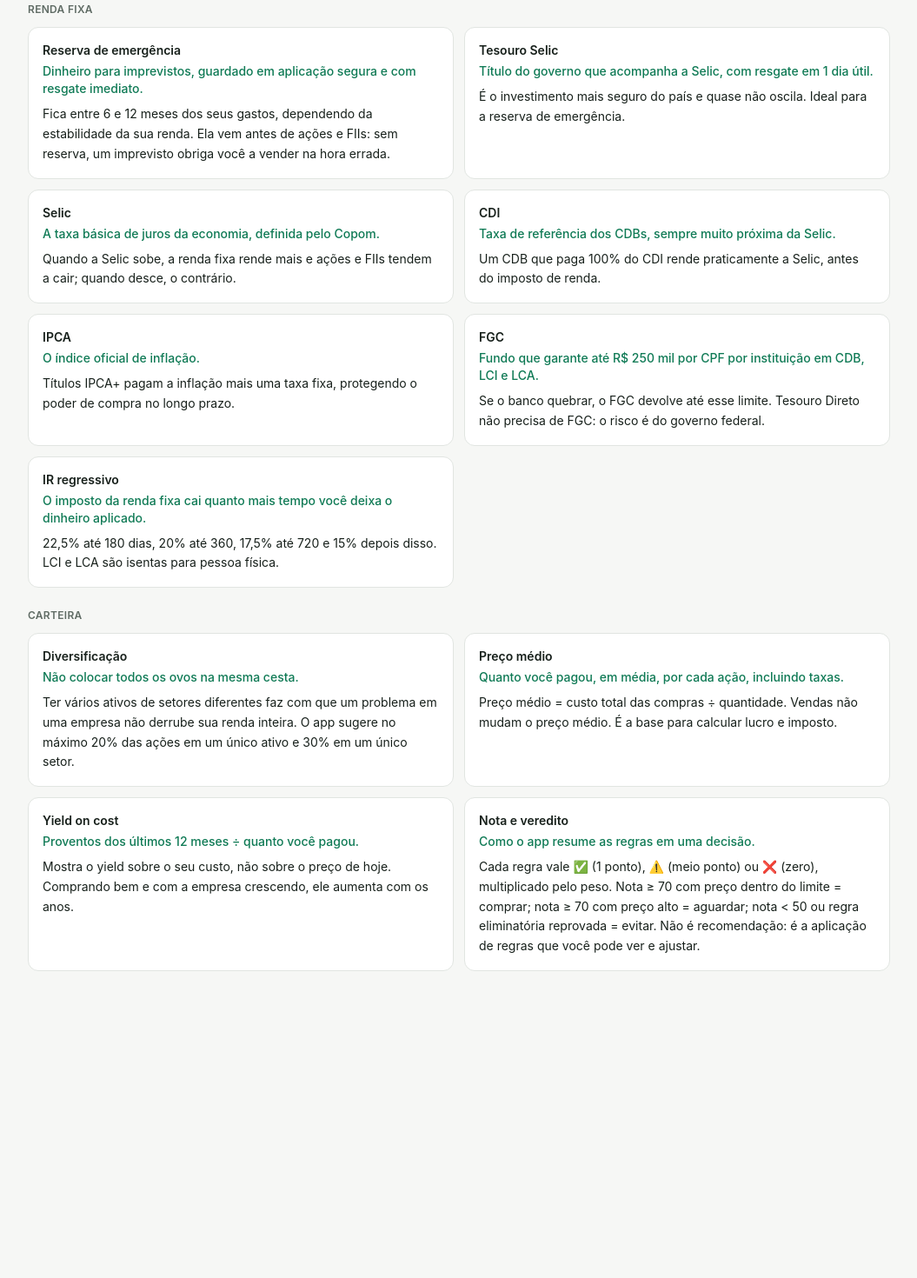
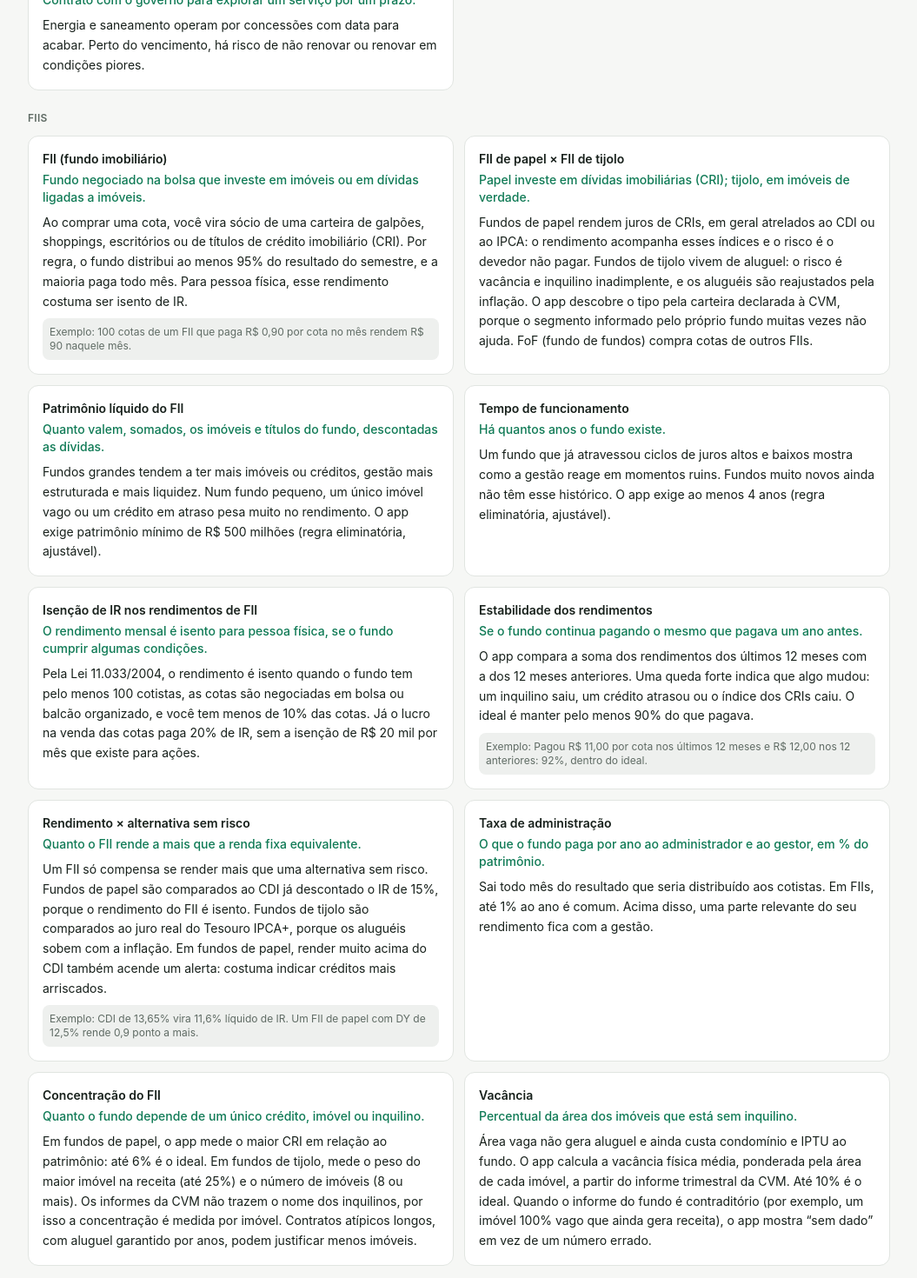
Before and after one commit to Dev-Etto/carteira-dividendos, a Next.js app in the folder frontend/: page /aprender in a window 1280 px wide. Shown: the part 3420-4890 px from the top of the page at 87% size, without its empty margins (224-1279 px from the left). Before the commit the page ends 4569 px from the top, so only its background shows below. Built offline with nearby package versions, Linux system fonts and the light colour scheme.

Commit message:
Explica FIIs, P/VP, vacância e as demais regras de FII no glossário

```diff
--- a/frontend/src/app/aprender/page.tsx
+++ b/frontend/src/app/aprender/page.tsx
@@ -5,7 +5,7 @@ import { useMemo, useState } from "react";
 import { Card, inputCls, PageHeader } from "@/components/ui";
 import { GLOSSARIO, TRILHA_INICIO } from "@/content/glossario";
 
-const CATEGORIAS = ["básico", "ações", "setores", "renda fixa", "carteira"] as const;
+const CATEGORIAS = ["básico", "ações", "setores", "fiis", "renda fixa", "carteira"] as const;
 
 export default function Aprender() {
   const [q, setQ] = useState("");
--- a/frontend/src/content/glossario.ts
+++ b/frontend/src/content/glossario.ts
@@ -4,7 +4,7 @@ export type Termo = {
   curto: string;
   explicacao: string;
   exemplo?: string;
-  categoria: "básico" | "ações" | "renda fixa" | "carteira" | "setores";
+  categoria: "básico" | "ações" | "fiis" | "renda fixa" | "carteira" | "setores";
 };
 
 export const GLOSSARIO: Termo[] = [
@@ -166,7 +166,9 @@ export const GLOSSARIO: Termo[] = [
     slug: "p-vp",
     termo: "P/VP (preço ÷ valor patrimonial)",
     curto: "Quanto você paga em relação ao patrimônio da empresa.",
-    explicacao: "P/VP 1 = você paga exatamente o valor do patrimônio. É o múltiplo mais usado para bancos e FIIs.",
+    explicacao:
+      "P/VP 1 = você paga exatamente o valor do patrimônio. É o múltiplo mais usado para bancos e FIIs. Em FIIs, o app usa o P/VP como faixa de segurança, não como ranking: acima do máximo o fundo está caro; um desconto muito grande costuma indicar problema (calote, vacância, gestão), não uma pechincha. Estudos com FIIs brasileiros não acharam vantagem em comprar sempre os de menor P/VP.",
+    exemplo: "Cota a R$ 95 com valor patrimonial de R$ 100: P/VP de 0,95, ou 5% de desconto sobre o patrimônio.",
     categoria: "ações",
   },
   {
@@ -315,6 +317,89 @@ export const GLOSSARIO: Termo[] = [
       "Cada regra vale ✅ (1 ponto), ⚠️ (meio ponto) ou ❌ (zero), multiplicado pelo peso. Nota ≥ 70 com preço dentro do limite = comprar; nota ≥ 70 com preço alto = aguardar; nota < 50 ou regra eliminatória reprovada = evitar. Não é recomendação: é a aplicação de regras que você pode ver e ajustar.",
     categoria: "carteira",
   },
+  {
+    slug: "fii",
+    termo: "FII (fundo imobiliário)",
+    curto: "Fundo negociado na bolsa que investe em imóveis ou em dívidas ligadas a imóveis.",
+    explicacao:
+      "Ao comprar uma cota, você vira sócio de uma carteira de galpões, shoppings, escritórios ou de títulos de crédito imobiliário (CRI). Por regra, o fundo distribui ao menos 95% do resultado do semestre, e a maioria paga todo mês. Para pessoa física, esse rendimento costuma ser isento de IR.",
+    exemplo: "100 cotas de um FII que paga R$ 0,90 por cota no mês rendem R$ 90 naquele mês.",
+    categoria: "fiis",
+  },
+  {
+    slug: "fii-papel-tijolo",
+    termo: "FII de papel × FII de tijolo",
+    curto: "Papel investe em dívidas imobiliárias (CRI); tijolo, em imóveis de verdade.",
+    explicacao:
+      "Fundos de papel rendem juros de CRIs, em geral atrelados ao CDI ou ao IPCA: o rendimento acompanha esses índices e o risco é o devedor não pagar. Fundos de tijolo vivem de aluguel: o risco é vacância e inquilino inadimplente, e os aluguéis são reajustados pela inflação. O app descobre o tipo pela carteira declarada à CVM, porque o segmento informado pelo próprio fundo muitas vezes não ajuda. FoF (fundo de fundos) compra cotas de outros FIIs.",
+    categoria: "fiis",
+  },
+  {
+    slug: "patrimonio-fii",
+    termo: "Patrimônio líquido do FII",
+    curto: "Quanto valem, somados, os imóveis e títulos do fundo, descontadas as dívidas.",
+    explicacao:
+      "Fundos grandes tendem a ter mais imóveis ou créditos, gestão mais estruturada e mais liquidez. Num fundo pequeno, um único imóvel vago ou um crédito em atraso pesa muito no rendimento. O app exige patrimônio mínimo de R$ 500 milhões (regra eliminatória, ajustável).",
+    categoria: "fiis",
+  },
+  {
+    slug: "historico-fii",
+    termo: "Tempo de funcionamento",
+    curto: "Há quantos anos o fundo existe.",
+    explicacao:
+      "Um fundo que já atravessou ciclos de juros altos e baixos mostra como a gestão reage em momentos ruins. Fundos muito novos ainda não têm esse histórico. O app exige ao menos 4 anos (regra eliminatória, ajustável).",
+    categoria: "fiis",
+  },
+  {
+    slug: "isencao-fii",
+    termo: "Isenção de IR nos rendimentos de FII",
+    curto: "O rendimento mensal é isento para pessoa física, se o fundo cumprir algumas condições.",
+    explicacao:
+      "Pela Lei 11.033/2004, o rendimento é isento quando o fundo tem pelo menos 100 cotistas, as cotas são negociadas em bolsa ou balcão organizado, e você tem menos de 10% das cotas. Já o lucro na venda das cotas paga 20% de IR, sem a isenção de R$ 20 mil por mês que existe para ações.",
+    categoria: "fiis",
+  },
+  {
+    slug: "estabilidade-rendimentos",
+    termo: "Estabilidade dos rendimentos",
+    curto: "Se o fundo continua pagando o mesmo que pagava um ano antes.",
+    explicacao:
+      "O app compara a soma dos rendimentos dos últimos 12 meses com a dos 12 meses anteriores. Uma queda forte indica que algo mudou: um inquilino saiu, um crédito atrasou ou o índice dos CRIs caiu. O ideal é manter pelo menos 90% do que pagava.",
+    exemplo: "Pagou R$ 11,00 por cota nos últimos 12 meses e R$ 12,00 nos 12 anteriores: 92%, dentro do ideal.",
+    categoria: "fiis",
+  },
+  {
+    slug: "spread-fii",
+    termo: "Rendimento × alternativa sem risco",
+    curto: "Quanto o FII rende a mais que a renda fixa equivalente.",
+    explicacao:
+      "Um FII só compensa se render mais que uma alternativa sem risco. Fundos de papel são comparados ao CDI já descontado o IR de 15%, porque o rendimento do FII é isento. Fundos de tijolo são comparados ao juro real do Tesouro IPCA+, porque os aluguéis sobem com a inflação. Em fundos de papel, render muito acima do CDI também acende um alerta: costuma indicar créditos mais arriscados.",
+    exemplo: "CDI de 13,65% vira 11,6% líquido de IR. Um FII de papel com DY de 12,5% rende 0,9 ponto a mais.",
+    categoria: "fiis",
+  },
+  {
+    slug: "taxa-administracao",
+    termo: "Taxa de administração",
+    curto: "O que o fundo paga por ano ao administrador e ao gestor, em % do patrimônio.",
+    explicacao:
+      "Sai todo mês do resultado que seria distribuído aos cotistas. Em FIIs, até 1% ao ano é comum. Acima disso, uma parte relevante do seu rendimento fica com a gestão.",
+    categoria: "fiis",
+  },
+  {
+    slug: "concentracao-fii",
+    termo: "Concentração do FII",
+    curto: "Quanto o fundo depende de um único crédito, imóvel ou inquilino.",
+    explicacao:
+      "Em fundos de papel, o app mede o maior CRI em relação ao patrimônio: até 6% é o ideal. Em fundos de tijolo, mede o peso do maior imóvel na receita (até 25%) e o número de imóveis (8 ou mais). Os informes da CVM não trazem o nome dos inquilinos, por isso a concentração é medida por imóvel. Contratos atípicos longos, com aluguel garantido por anos, podem justificar menos imóveis.",
+    categoria: "fiis",
+  },
+  {
+    slug: "vacancia",
+    termo: "Vacância",
+    curto: "Percentual da área dos imóveis que está sem inquilino.",
+    explicacao:
+      "Área vaga não gera aluguel e ainda custa condomínio e IPTU ao fundo. O app calcula a vacância física média, ponderada pela área de cada imóvel, a partir do informe trimestral da CVM. Até 10% é o ideal. Quando o informe do fundo é contraditório (por exemplo, um imóvel 100% vago que ainda gera receita), o app mostra “sem dado” em vez de um número errado.",
+    categoria: "fiis",
+  },
 ];
 
 export const GLOSSARIO_POR_SLUG: Record<string, Termo> = Object.fromEntries(GLOSSARIO.map((t) => [t.slug, t]));
```
